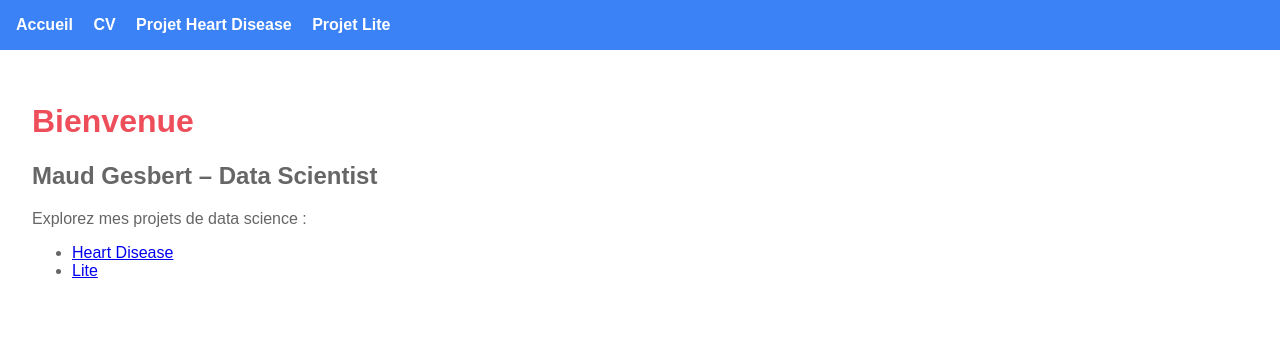
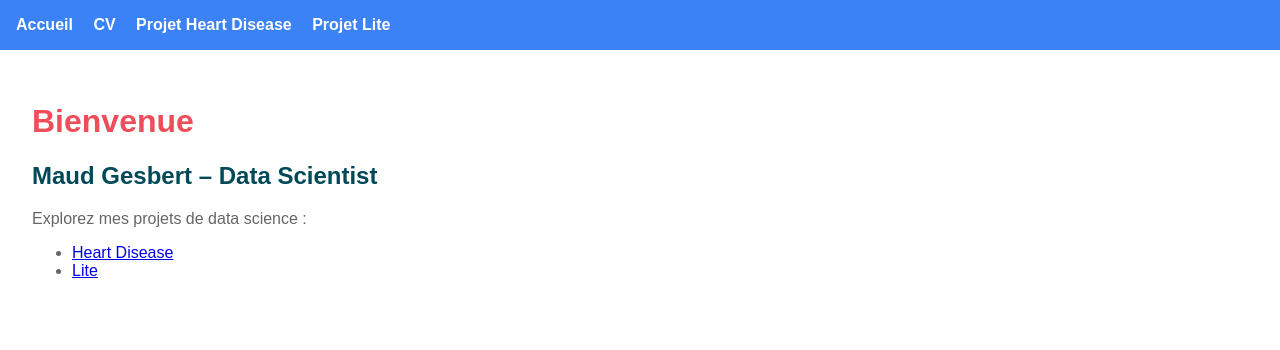
Before and after one commit to MaudGes/Maud_Gesbert-Portfolio, a Flask app: page / in a window 1280 px wide. Shown: the top 350 px of the page. Run offline with Flask 3, Linux system fonts and the light colour scheme.

Commit message:
Peacock blue for h2 titles

```diff
--- a/static/css/style.css
+++ b/static/css/style.css
@@ -1,6 +1,7 @@
 /* Charte graphique : Créatif clair avec bouton bleu */
 :root {
   --color-primary: #EE4D5A;     /* texte principal (rose punchy) */
+  --color-h2: #004958;          /* Couleur choisie pour h2 */
   --color-secondary: #666666;  /* texte secondaire */
   --color-bg: #FFFFFF;         /* fond */
   --color-btn-bg: #3B82F6;     /* bleu vif bouton */
@@ -35,6 +36,10 @@ h1 {
   color: var(--color-primary);
 }
 
+h2 {
+  color: var(--color-h2);
+}
+
 .btn {
   background-color: var(--color-btn-bg);
   color: var(--color-btn-text);
```
